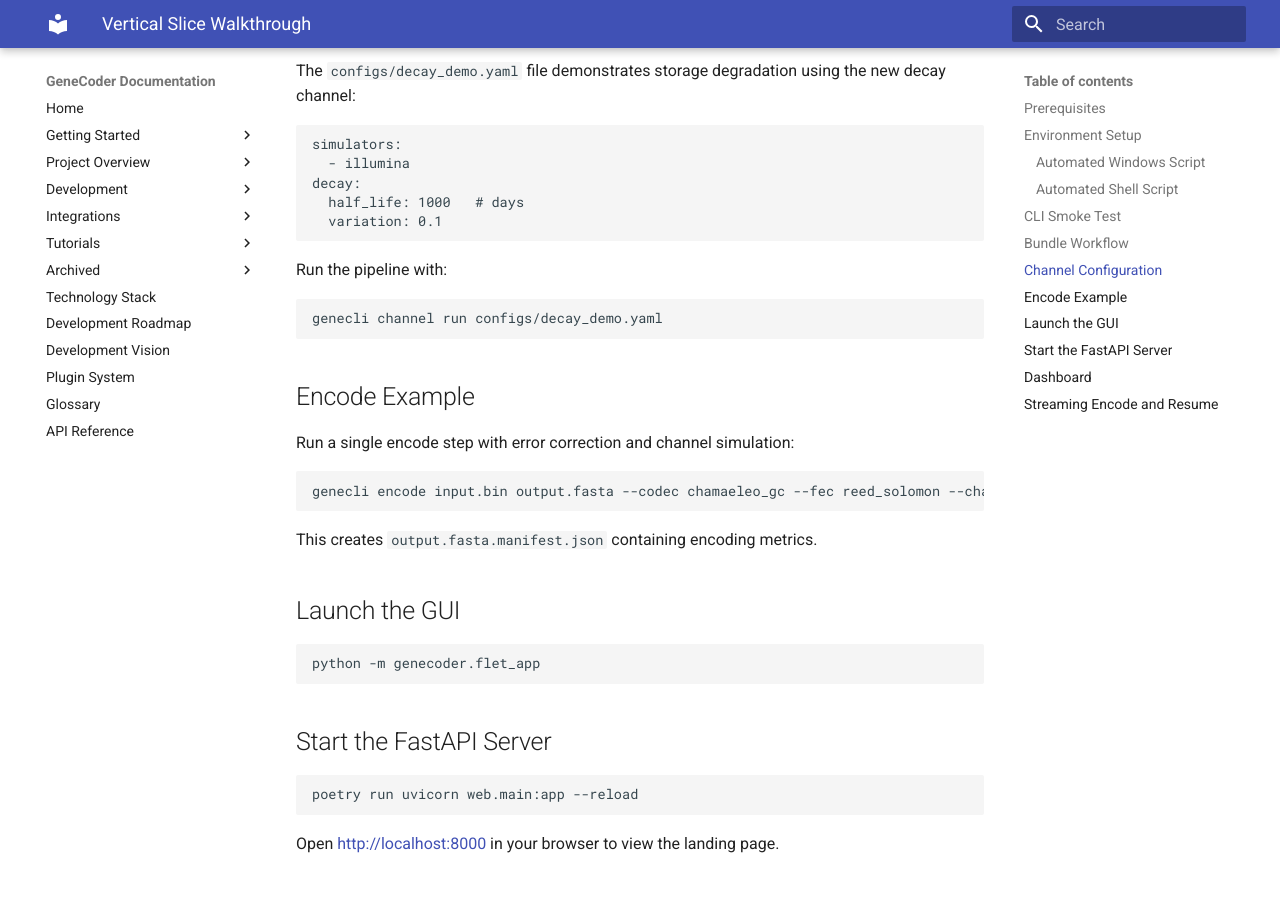
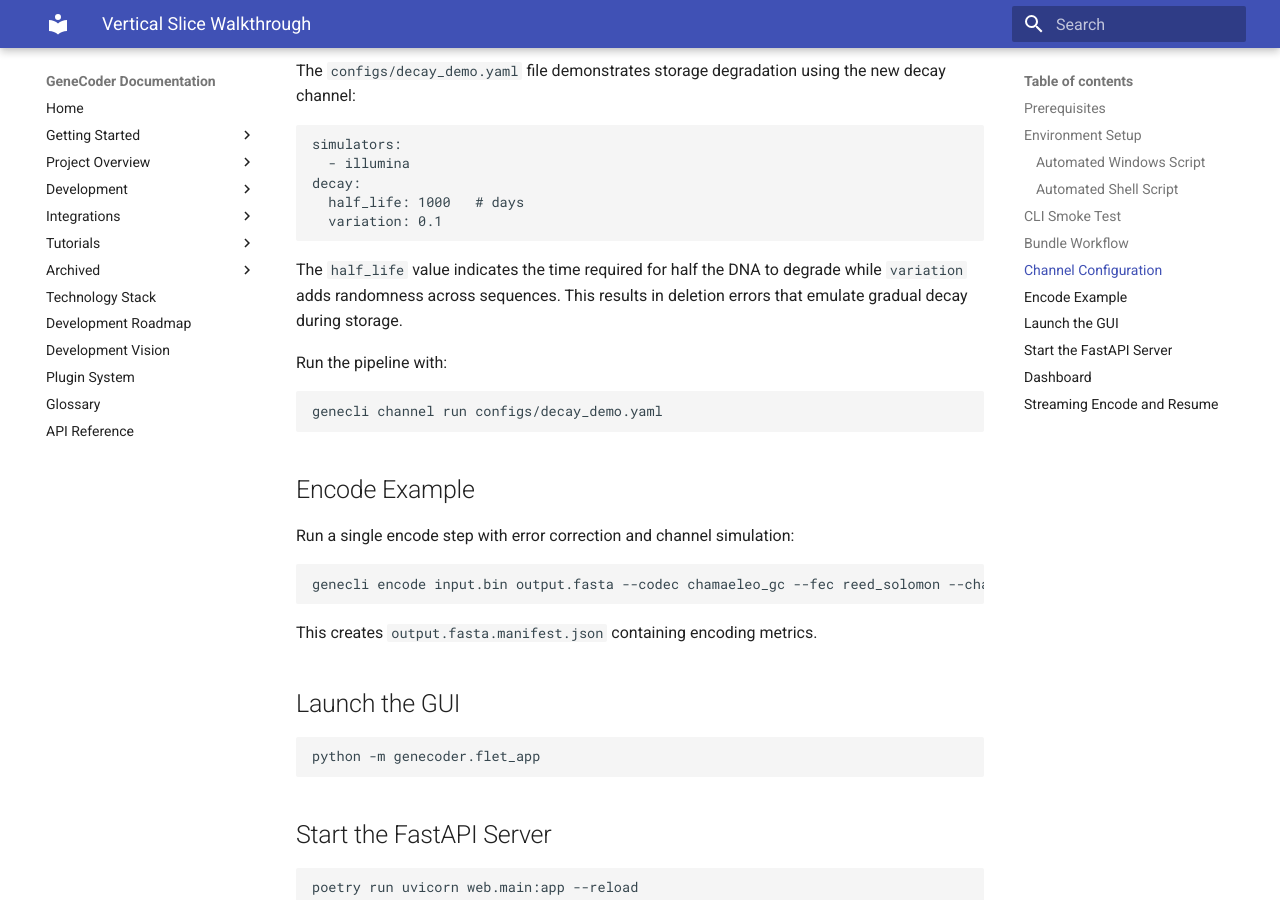
Before and after one commit to d0tTino/GeneCoder, an MkDocs documentation site: the page built from docs/vertical_slice.md, in a window 1280 px wide and 900 px high, scrolled down 2134 px. Built offline with MkDocs 1.6.1 and Material for MkDocs 9.7.7, drawn with Linux system fonts in a browser that asks for light colours.

Commit message:
docs: explain decay channel usage

````diff
--- a/docs/vertical_slice.md
+++ b/docs/vertical_slice.md
@@ -109,11 +109,16 @@ decay:
   variation: 0.1
 ```
 
+The ``half_life`` value indicates the time required for half the DNA to
+degrade while ``variation`` adds randomness across sequences. This results in
+deletion errors that emulate gradual decay during storage.
+
 Run the pipeline with:
 
 ```bash
 genecli channel run configs/decay_demo.yaml
 ```
+
 
 ## Encode Example
 
````
Also changed, not shown: docs/usage.md (+2 -1 lines).
